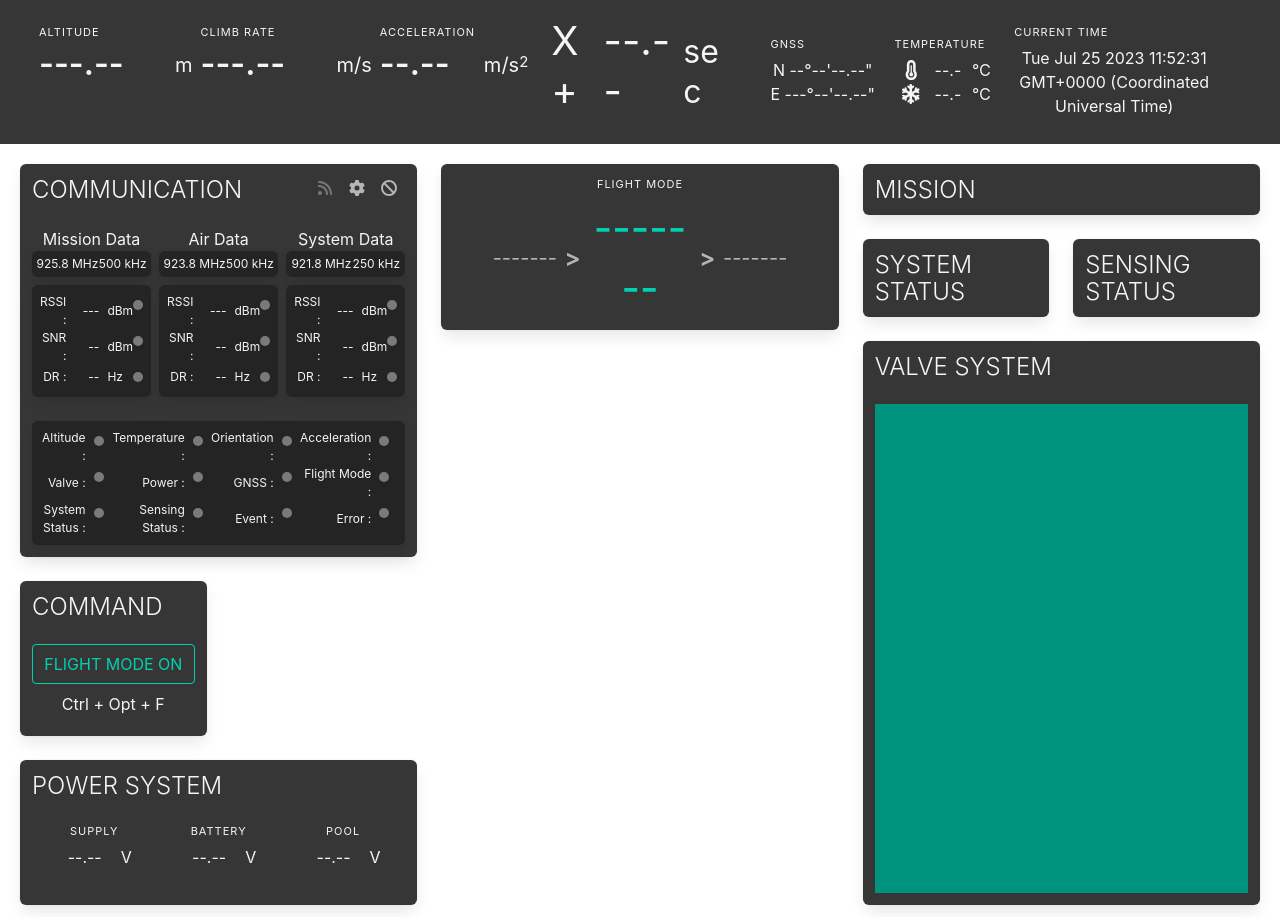
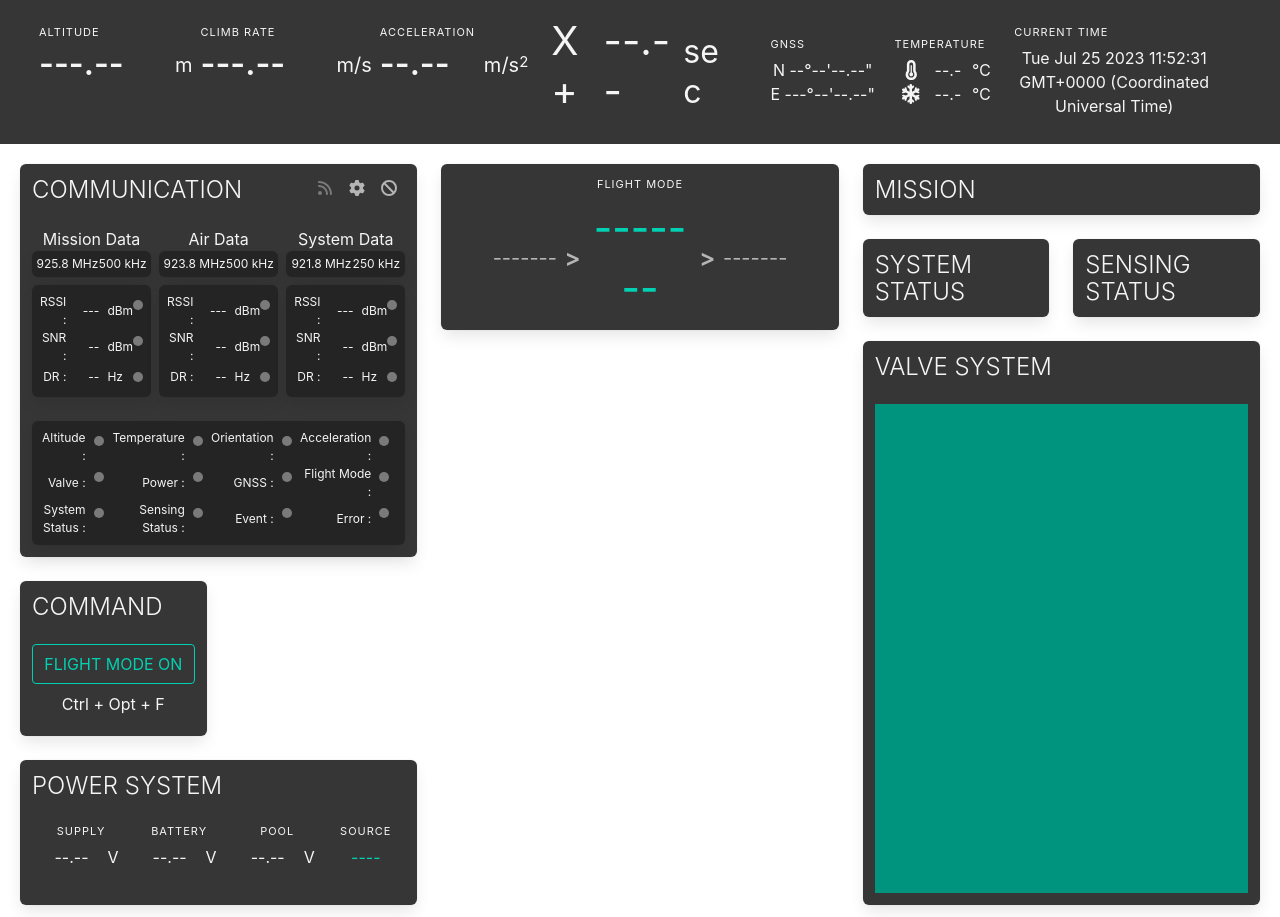
Before and after one commit to tokai-student-rocket-project/GroundStation, a React (Vite) app: page /main in a window 1280 px wide. Built offline with nearby package versions, Linux system fonts and the light colour scheme.

Commit message:
電力ソース表示を追加

```diff
--- a/src/features/Main/children/PowerSystemPanel.tsx
+++ b/src/features/Main/children/PowerSystemPanel.tsx
@@ -1,9 +1,43 @@
-import { useContext } from "react";
+import { useContext, useState } from "react";
 import { PowerDataContext } from "../../App/App";
 
 export const PowerSystemPanel = () => {
   const { powerData, setPowerData, clearPowerData } =
     useContext(PowerDataContext);
+
+  const [isExternalSource, setIsExternalSource] = useState<boolean>(false);
+
+  const getSource = (batteryVoltage?: number, poolVoltage?: number): string => {
+    if (batteryVoltage == undefined || poolVoltage == undefined) return "----";
+
+    // LTC4416のデータシートから算出
+    const failVoltage = 15.8;
+    const restoreVoltage = 17.94;
+
+    if (isExternalSource) {
+      const canSwitchToBatterySource =
+        poolVoltage < batteryVoltage + batteryVoltage * 0.1 &&
+        poolVoltage < failVoltage;
+
+      if (canSwitchToBatterySource) {
+        setIsExternalSource(false);
+        return "BATT";
+      } else {
+        return "EXT";
+      }
+    } else {
+      const canSwitchToExternalSource =
+        poolVoltage > batteryVoltage - batteryVoltage * 0.1 &&
+        poolVoltage > restoreVoltage;
+
+      if (canSwitchToExternalSource) {
+        setIsExternalSource(true);
+        return "EXT";
+      } else {
+        return "BATT";
+      }
+    }
+  };
 
   return (
     <div
@@ -71,6 +105,25 @@ export const PowerSystemPanel = () => {
             </table>
           </div>
         </div>
+        <div className="level-item has-text-centered">
+          <div>
+            <p className="heading has-text-light">Source</p>
+            <table width="100%">
+              <tbody>
+                <tr>
+                  <td width="64m">
+                    <p className="has-text-primary">
+                      {getSource(
+                        powerData.batteryVoltage,
+                        powerData.poolVoltage
+                      )}
+                    </p>
+                  </td>
+                </tr>
+              </tbody>
+            </table>
+          </div>
+        </div>
       </nav>
       <div
         className="has-background-primary-dark"
```
